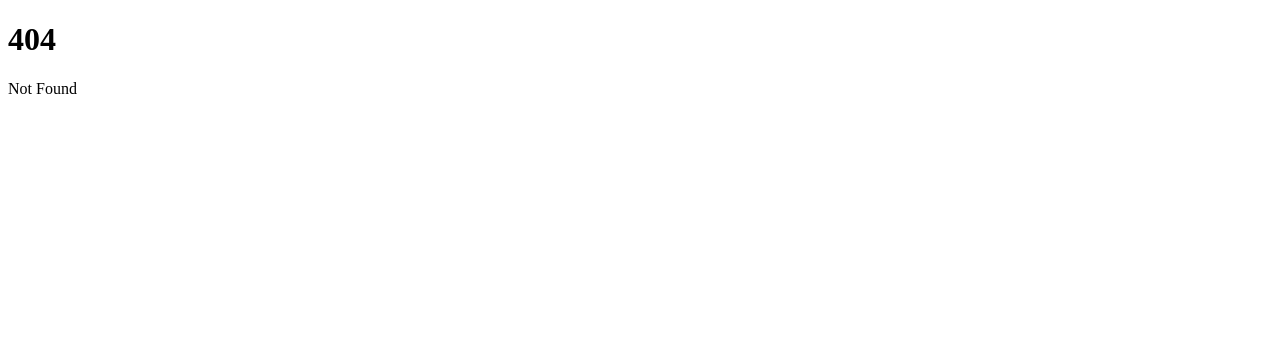
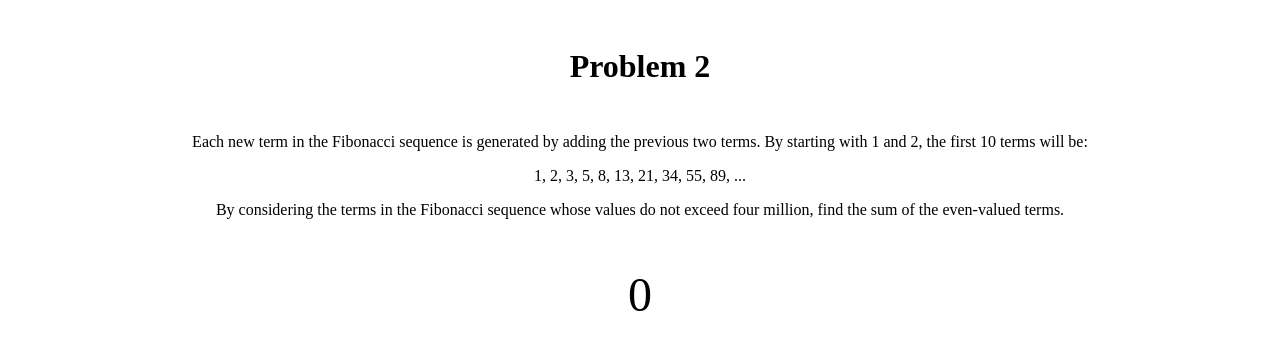
Before and after one commit to jmilesporter/project-euler, a SvelteKit app: page /problem-2 in a window 1280 px wide. Before the commit this address had no page. Shown: the top 350 px of the page. Built offline with nearby package versions, Linux system fonts and the light colour scheme.

Commit message:
Problem 2 and set up

```diff
--- /dev/null
+++ b/src/routes/(problems)/problem-2/+page.svelte
@@ -0,0 +1,30 @@
+<script>
+	let answer = 0;
+</script>
+
+<h1>Problem 2</h1>
+<p>
+	Each new term in the Fibonacci sequence is generated by adding the previous two terms. By starting
+	with 1 and 2, the first 10 terms will be:
+</p>
+<p class="center">1, 2, 3, 5, 8, 13, 21, 34, 55, 89, ...</p>
+<p>
+	By considering the terms in the Fibonacci sequence whose values do not exceed four million, find
+	the sum of the even-valued terms.
+</p>
+<p class="answer">{answer}</p>
+
+<style>
+	h1 {
+		text-align: center;
+		margin: 1.5em;
+	}
+	p {
+		text-align: center;
+	}
+	.answer {
+		text-align: center;
+		font-size: xxx-large;
+		align-items: center;
+	}
+</style>
--- /dev/null
+++ b/src/routes/+layout.svelte
@@ -0,0 +1 @@
+<slot />
```
Also changed, not shown: src/routes/(problems)/problem-1/+page.svelte (renamed from src/routes/+page.svelte).
